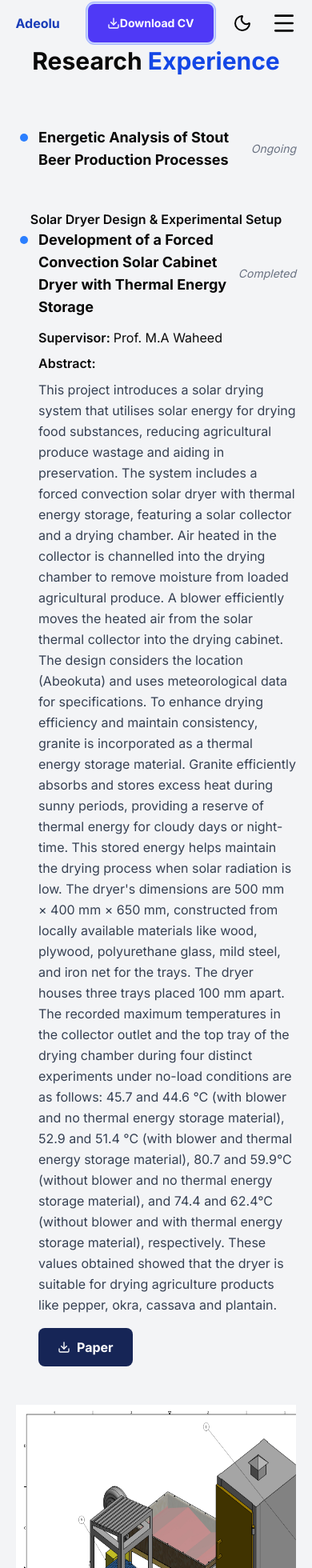
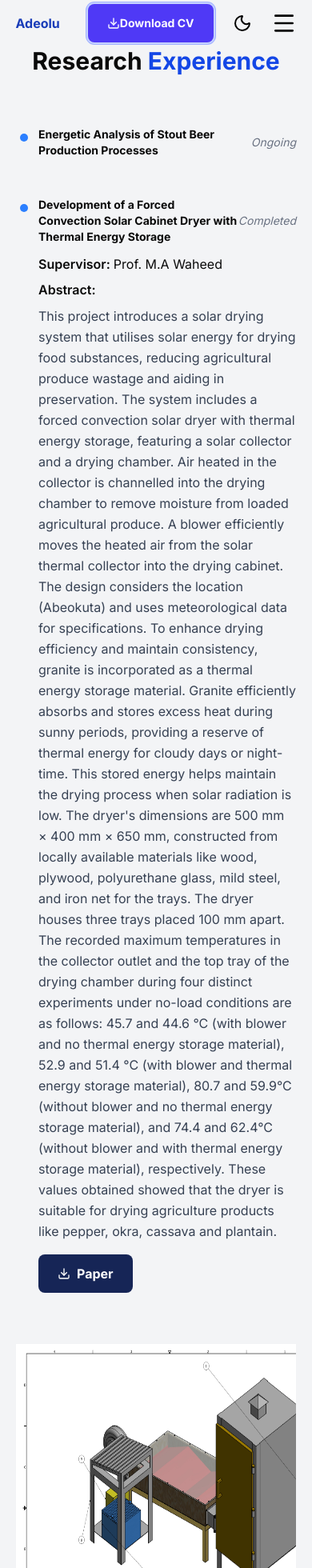
Before and after one commit to really-riel/AdeoluAcademicPortfolio, a Next.js app: page /research in a window 390 px wide. Shown: the part 22-1982 px from the top of the page at 80% size. Built offline with nearby package versions, Linux system fonts and the light colour scheme.

Commit message:
Update Research.tsx

```diff
--- a/components/Research/Research.tsx
+++ b/components/Research/Research.tsx
@@ -26,7 +26,7 @@ const Research = () => {
               {/* Content */}
               <div className="flex-1">
                 <div className="flex justify-between items-center">
-                  <h2 className="text-lg md:text-xl font-bold">{work.title}</h2>
+                  <h2 className="text-sm md:text-xl font-bold">{work.title}</h2>
                   {work.period && (
                     <span className="italic text-sm text-gray-500">
                       {work.period}
@@ -59,22 +59,27 @@ const Research = () => {
                 )}
               </div>
             </div>
+            {work.images && (
               <div className="">
-              <div className="flex h-fit gap-2 w-full overflow-x-scroll">
-                {work.images?.map((image, index) => (
-                  <div key={index} className="min-w-96 min-h-72 ">
+                <div className="flex  gap-2 w-full overflow-x-scroll">
+                  {work.images.map((image, index) => (
+                    <div
+                      key={index}
+                      className="min-w-96 flex flex-col min-h-72 py-4 "
+                    >
                       <img
                         alt={image.caption}
                         src={image.image}
                         className="object-fill w-full h-full"
                       />
+                      <h3 className="text-center font-semibold pt-1">
+                        {image.caption}
+                      </h3>
                     </div>
                   ))}
                 </div>
-              <h3 className="text-center font-semibold">
-                Solar Dryer Design & Experimental Setup
-              </h3>
               </div>
+            )}
           </div>
         ))}
       </div>
```
Lines whose indentation alone changed are shown as unchanged.
